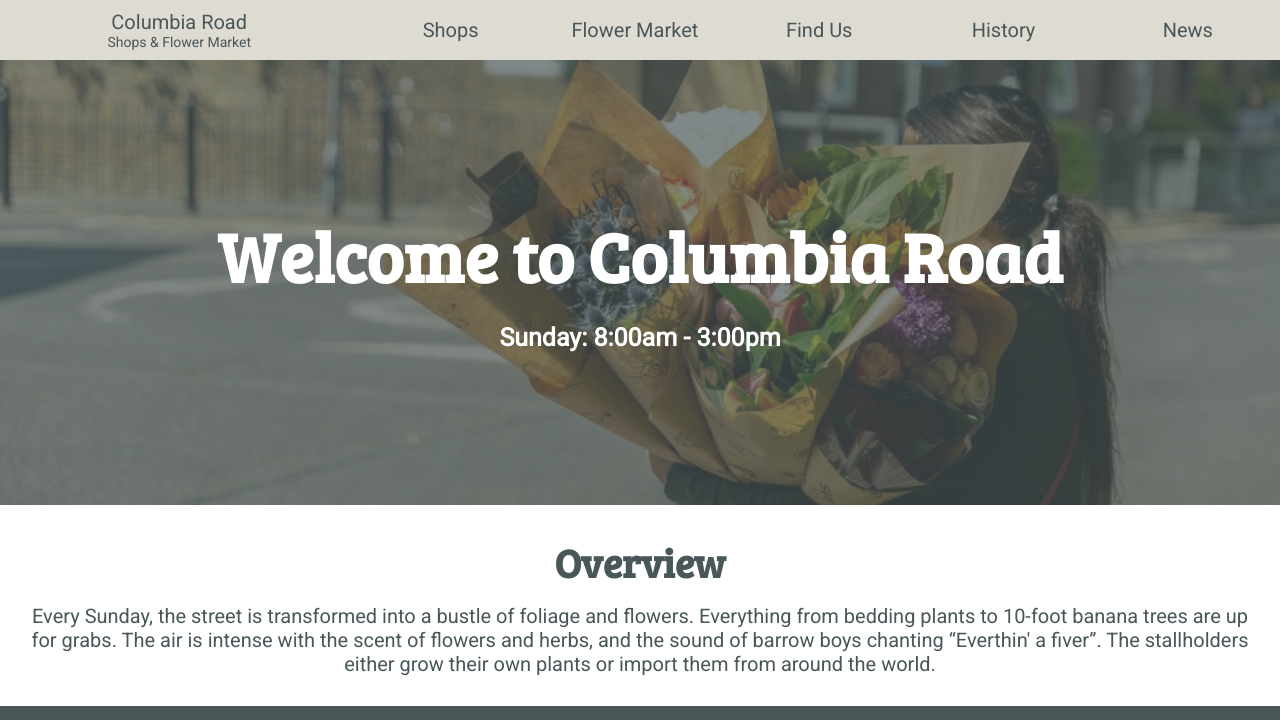
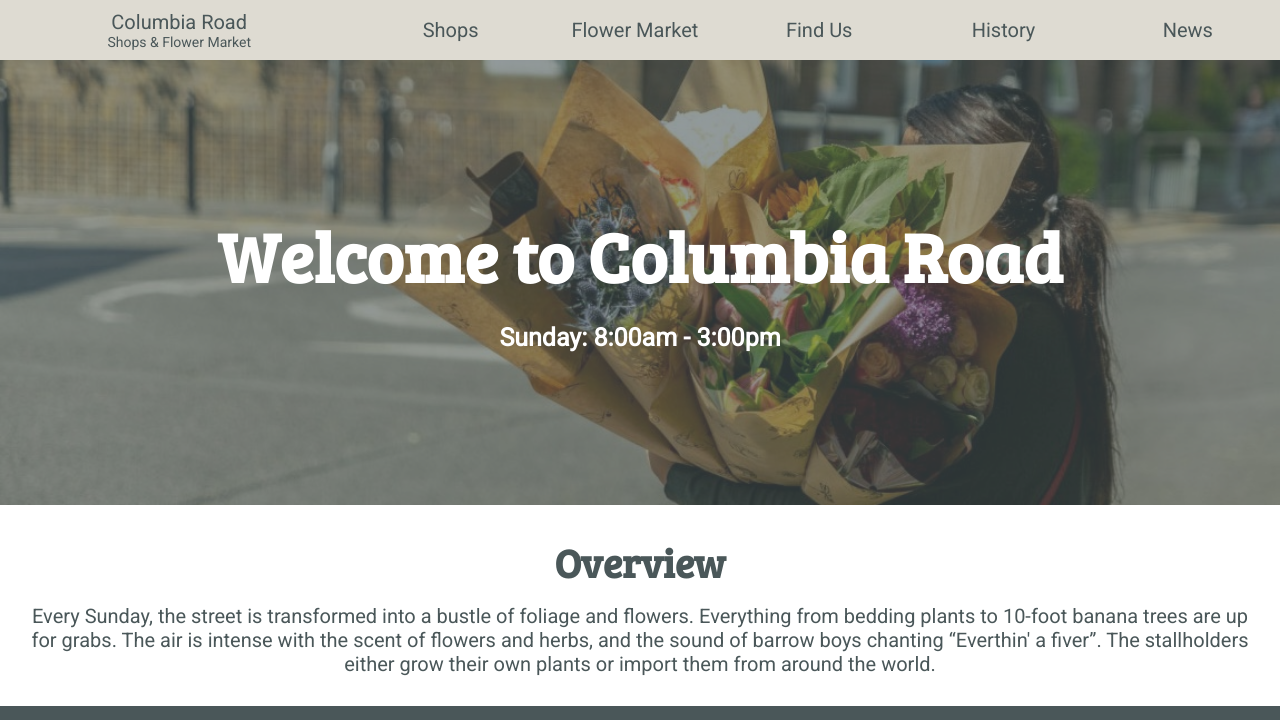
Before and after one commit to rdbrooks/columbia-road-redesign, a plain HTML site: page index.html in a window 1280 px wide. Shown: the top 720 px of the page. Drawn offline with Linux system fonts and the light colour scheme.

Commit message:
feat: added backgrounds behinds images for accessibility

```diff
--- a/styles.css
+++ b/styles.css
@@ -78,6 +78,7 @@ h5 {
   height: auto;
   position: relative;
   overflow: hidden;
+  background-color: #4a5759;
 }
 
 img {
@@ -94,6 +95,7 @@ img {
   justify-content: center;
   align-items: center;
   margin-top: 50px;
+  background-color: #4a5759;
 }
 
 #opening-time {
@@ -104,7 +106,7 @@ img {
   position: absolute;
   width: 100%;
   height: 100%;
-  background-color: rgba(74, 87, 89, 0.7); /* 4A5759 with 40% opacity */
+  background-color: rgba(74, 87, 89, 0.6); /* 4A5759 with 60% opacity */
 }
 
 .overlay-text-center {
```
